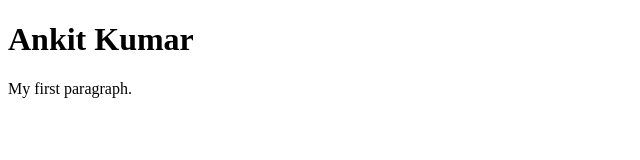
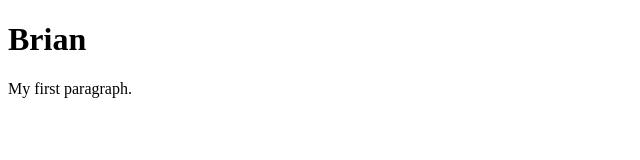
Before and after one commit to Ankit-Kum/Website, a plain HTML site: page index.html in a window 1280 px wide. Shown: the whole page, without its empty margins (0-640 px from the left). Drawn offline with Linux system fonts and the light colour scheme.

Commit message:
edited by brian

```diff
--- a/index.html
+++ b/index.html
@@ -2,7 +2,7 @@
 <html>
 <body>
 
-<h1>Ankit Kumar</h1>
+<h1>Brian</h1>
 
 <p>My first paragraph.</p>
 
```
